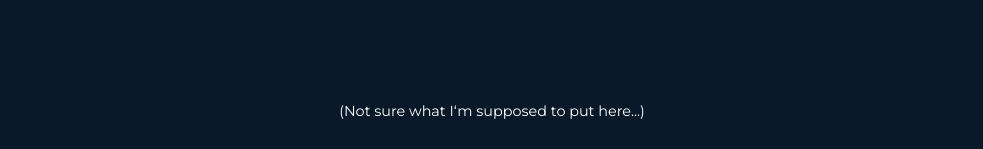
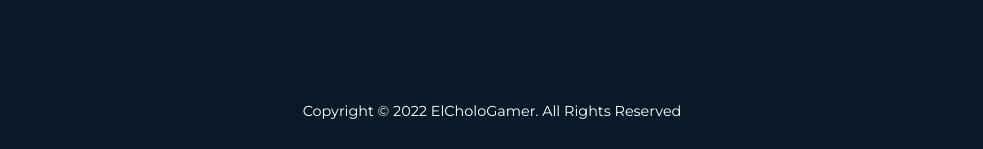
Before and after one commit to ElCholoGamer/amazing, a Next.js app: page / in a window 1280 px wide. Shown: the part 1828-1977 px from the top of the page, without its empty margins (148-1131 px from the left). Built offline with nearby package versions, Linux system fonts and the light colour scheme; no server answers.

Commit message:
refactor(footer): add copyright note

```diff
--- a/src/modules/layout/components/Footer.tsx
+++ b/src/modules/layout/components/Footer.tsx
@@ -1,5 +1,7 @@
 import styles from 'styles/Footer.module.css';
 
 export const Footer: React.FC = () => (
-	<footer className={styles.container}>(Not sure what I&lsquo;m supposed to put here...)</footer>
+	<footer className={styles.container}>
+		Copyright &copy; 2022 ElCholoGamer. All Rights Reserved
+	</footer>
 );
```
